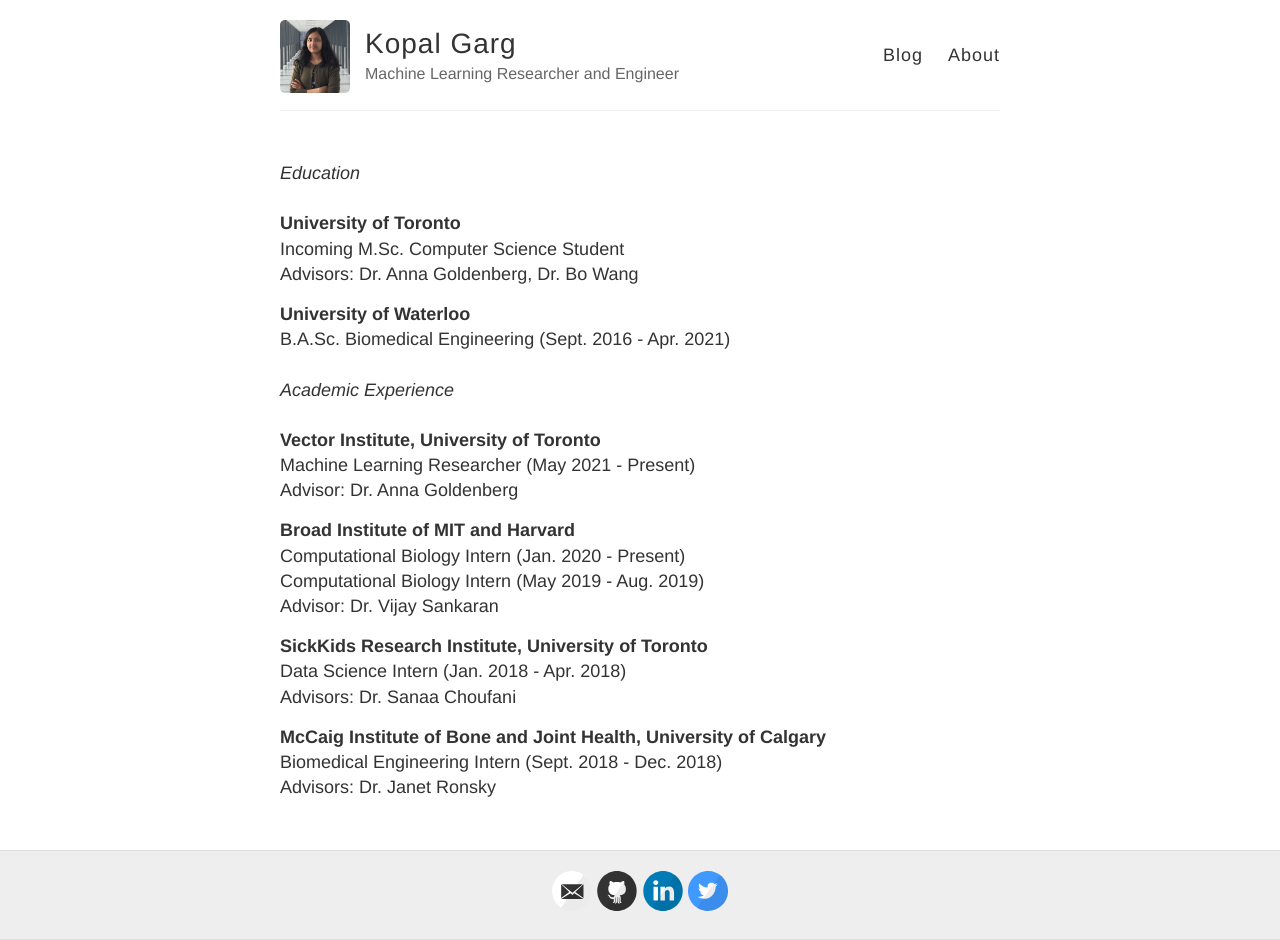
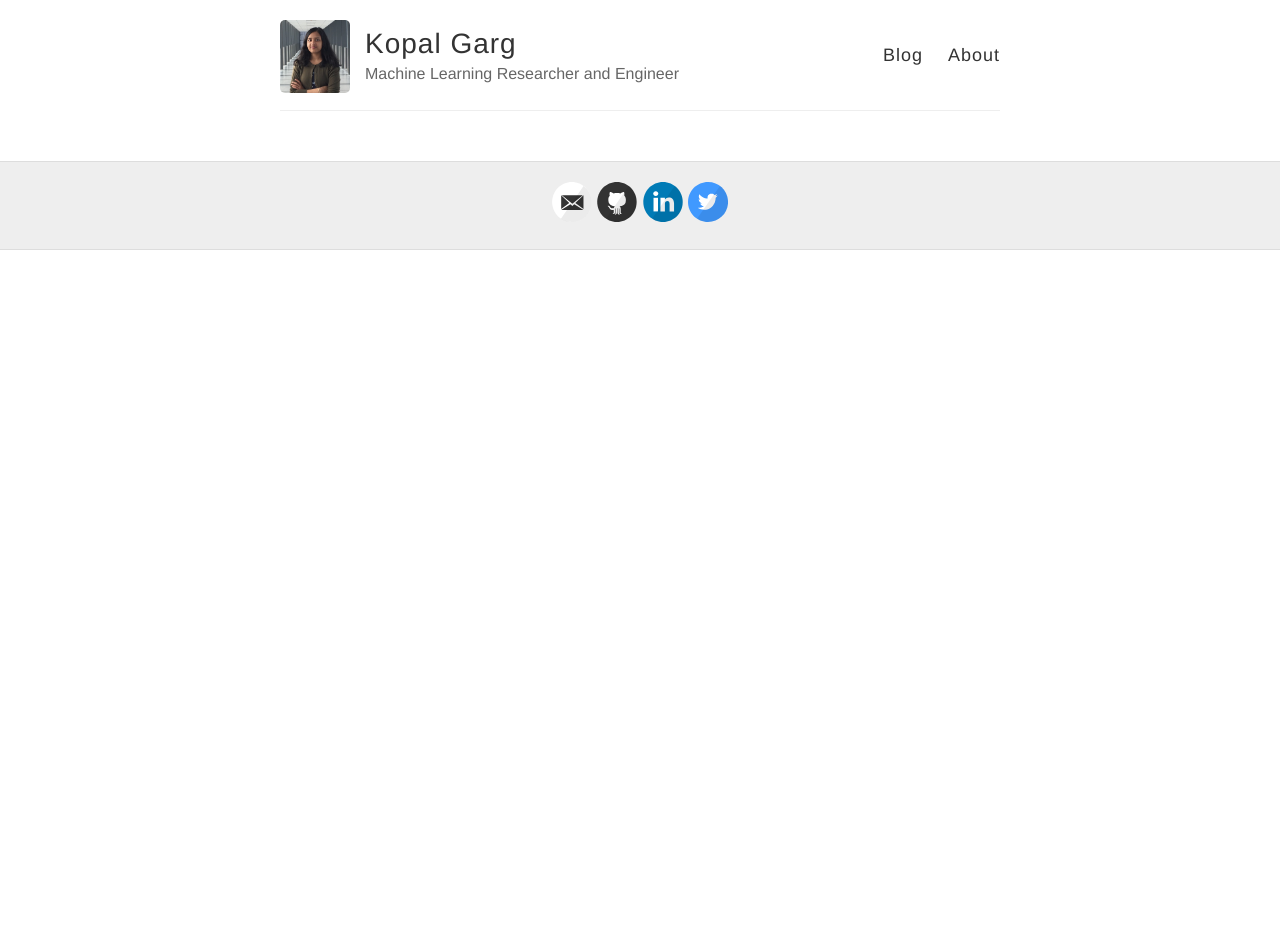
Before and after one commit to kopalgarg/kopalgarg.github.io, a Jekyll site: the page built from about.md, in a window 1280 px wide. Built offline with Jekyll 4.4.1, drawn with Linux system fonts in a browser that asks for light colours; after the commit the page ends 900 px from its top, so only the background shows below that.

Commit message:
Update about.md

```diff
--- a/about.md
+++ b/about.md
@@ -4,31 +4,3 @@
 permalink: /about/
 published: true
 ---
-_Education_ \
-<br>
-**University of Toronto** \
-Incoming M.Sc. Computer Science Student \
-Advisors: Dr. Anna Goldenberg, Dr. Bo Wang
-
-**University of Waterloo** \
-B.A.Sc. Biomedical Engineering (Sept. 2016 - Apr. 2021)
-<br>
-<br>
-_Academic Experience_ \
-<br>
-**Vector Institute, University of Toronto** \
-Machine Learning Researcher (May 2021 - Present)\
-Advisor: Dr. Anna Goldenberg
-
-**Broad Institute of MIT and Harvard** \
-Computational Biology Intern (Jan. 2020 - Present) \
-Computational Biology Intern (May 2019 - Aug. 2019) \
-Advisor: Dr. Vijay Sankaran
-
-**SickKids Research Institute, University of Toronto**
-Data Science Intern (Jan. 2018 - Apr. 2018)\
-Advisors: Dr. Sanaa Choufani
-
-**McCaig Institute of Bone and Joint Health, University of Calgary**
-Biomedical Engineering Intern (Sept. 2018 - Dec. 2018)\
-Advisors: Dr. Janet Ronsky
```
